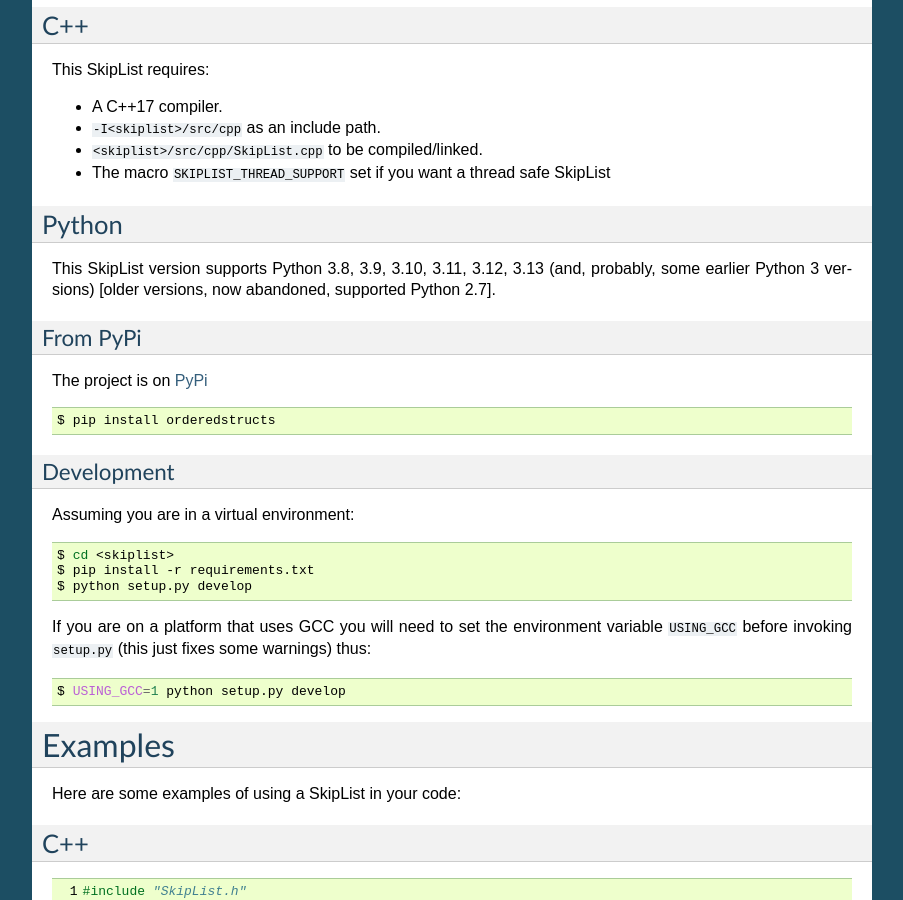
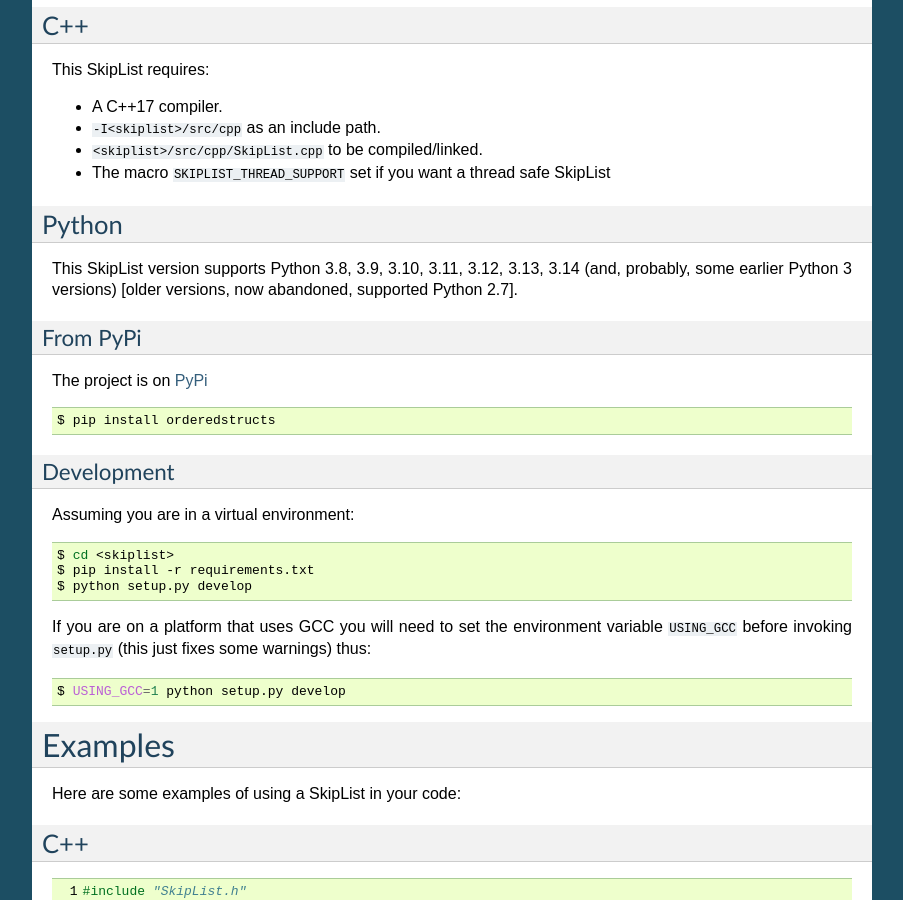
Before and after one commit to paulross/skiplist, a Sphinx documentation site: the page built from docs/source/introduction.rst, in a window 1280 px wide and 900 px high, scrolled down 1142 px. Shown: the whole window, without its empty margins (198-1101 px from the left). Built offline with Sphinx 7.4.7, drawn with Linux system fonts in a browser that asks for light colours.

Commit message:
Add doc references to python 3.14 support.

```diff
--- a/docs/source/introduction.rst
+++ b/docs/source/introduction.rst
@@ -81,7 +81,7 @@ This SkipList requires:
 Python
 --------------------------------------
 
-This SkipList version supports Python 3.8, 3.9, 3.10, 3.11, 3.12, 3.13 (and, probably, some earlier Python 3 versions)
+This SkipList version supports Python 3.8, 3.9, 3.10, 3.11, 3.12, 3.13, 3.14 (and, probably, some earlier Python 3 versions)
 [older versions, now abandoned, supported Python 2.7].
 
 From PyPi
--- a/setup.py
+++ b/setup.py
@@ -102,6 +102,7 @@ setup(
         'Programming Language :: Python :: 3.11',
         'Programming Language :: Python :: 3.12',
         'Programming Language :: Python :: 3.13',
+        'Programming Language :: Python :: 3.14',
     ],
     test_suite='tests',
     tests_require=test_requirements,
```
Also changed, not shown: README.md (+1 -1 lines).
